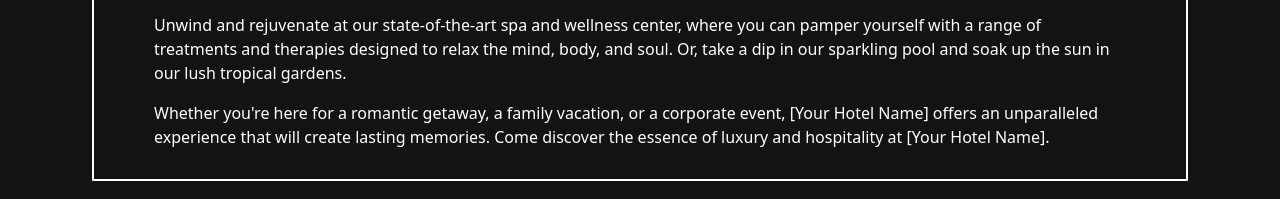
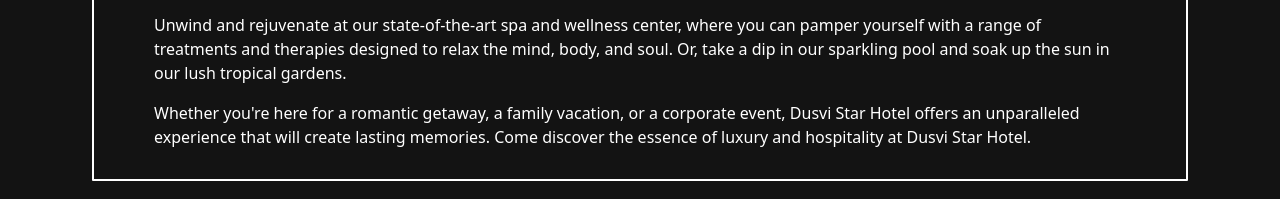
Before and after one commit to ApsaraWitharana/Hotel-System-Bootstrap, a plain HTML site: page src/index.html in a window 1280 px wide. Shown: the part 1571-1770 px from the top of the page. Drawn offline with nearby package versions, Linux system fonts and the light colour scheme.

Commit message:
change about contain

```diff
--- a/src/index.html
+++ b/src/index.html
@@ -188,7 +188,7 @@
         <p  class="contant">Our hotel features luxurious accommodations, ranging from elegant guest rooms to spacious suites, each meticulously designed to provide the utmost comfort and convenience. From modern amenities to stunning views of the city skyline, every detail is carefully curated to exceed your expectations.</p>
         <p  class="contant">Indulge your senses with our exquisite dining options, offering a diverse selection of culinary delights prepared by our award-winning chefs. Whether you're craving international cuisine or local specialties, our restaurants and bars provide a culinary journey like no other.</p>
         <p  class="contant">Unwind and rejuvenate at our state-of-the-art spa and wellness center, where you can pamper yourself with a range of treatments and therapies designed to relax the mind, body, and soul. Or, take a dip in our sparkling pool and soak up the sun in our lush tropical gardens.</p>
-        <p  class="contant">Whether you're here for a romantic getaway, a family vacation, or a corporate event, [Your Hotel Name] offers an unparalleled experience that will create lasting memories. Come discover the essence of luxury and hospitality at [Your Hotel Name].</p>
+        <p  class="contant">Whether you're here for a romantic getaway, a family vacation, or a corporate event, Dusvi Star Hotel offers an unparalleled experience that will create lasting memories. Come discover the essence of luxury and hospitality at Dusvi Star Hotel.</p>
         </div>
     </div>
 </section>
```
